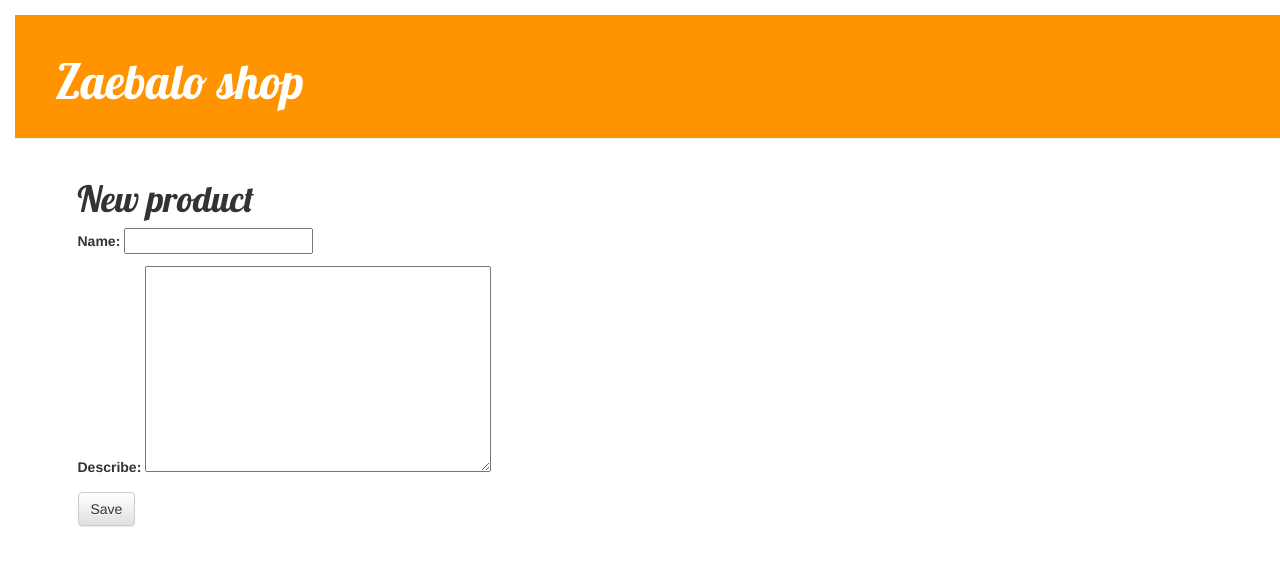
After one commit to DianaEnginoeva/zaebalo_shop, a Django app: page /product/new/ in a window 1280 px wide. The commit adds this page. Shown: the top 566 px of the page. Run offline with Django 3.2, Linux system fonts and the light colour scheme; some libraries are stand-ins or nearby versions.

Commit message:
I did it

```diff
--- /dev/null
+++ b/internet_shop/forms.py
@@ -0,0 +1,9 @@
+from django import forms
+
+from .models import Product
+
+class ProductForm(forms.ModelForm):
+
+    class Meta:
+        model = Product
+        fields = ('name', 'describe',)
--- a/internet_shop/models.py
+++ b/internet_shop/models.py
@@ -7,7 +7,7 @@ class Product(models.Model):
     number_available = models.TextField()
     price = models.TextField()
     number_in_cart = models.TextField()
-    cost = models.BooleanField()
+    cost = models.TextField()
 
     def add_to_cart(self):
         self.save()
--- a/internet_shop/templates/internet_shop/base.html
+++ b/internet_shop/templates/internet_shop/base.html
@@ -9,6 +9,9 @@
     </head>
     <body>
     <div class="page-header">
+        {% if user.is_authenticated %}
+            <a href="{% url 'product_new' %}" class="top-menu"><span class="glyphicon glyphicon-plus"></span></a>
+        {% endif %}
         <h1><a href="/">Zaebalo shop</a></h1>
     </div>
     <div class="content container">
--- a/internet_shop/templates/internet_shop/product_detail.html
+++ b/internet_shop/templates/internet_shop/product_detail.html
@@ -2,6 +2,9 @@
 
 {% block content %}
     <div class="product">
+        {% if user.is_authenticated %}
+            <a class="btn btn-default" href="{% url 'product_edit' pk=product.pk %}"><span class="glyphicon glyphicon-pencil"></span></a>
+        {% endif %}
         <h1>{{ product.name }}</h1>
         <p>{{ product.describe|linebreaksbr }}</p>
         <p>{{ product.price|linebreaksbr }}</p>
--- /dev/null
+++ b/internet_shop/templates/internet_shop/product_edit.html
@@ -0,0 +1,9 @@
+{% extends 'internet_shop/base.html' %}
+
+{% block content %}
+    <h1>New product</h1>
+    <form method="POST" class="product-form">{% csrf_token %}
+        {{ form.as_p }}
+        <button type="submit" class="save btn btn-default">Save</button>
+    </form>
+{% endblock %}
--- a/internet_shop/urls.py
+++ b/internet_shop/urls.py
@@ -4,4 +4,6 @@ from . import views
 urlpatterns = [
     url(r'^$', views.cart_list, name='cart_list'),
     url(r'^product/(?P<pk>\d+)/$', views.product_detail, name='product_detail'),
+    url(r'^product/new/$', views.product_new, name='product_new'),
+    url(r'^product/(?P<pk>\d+)/edit/$', views.product_edit, name='product_edit'),
 ]
--- a/internet_shop/views.py
+++ b/internet_shop/views.py
@@ -1,11 +1,37 @@
 from django.shortcuts import render
 from .models import Product
 from django.shortcuts import render, get_object_or_404
+from .forms import ProductForm
+from django.shortcuts import redirect
 
 def cart_list(request):
-    products = Product.objects.filter(cost=True).order_by('name')
+    products = Product.objects.filter(name='Продукт').order_by('name')
     return render(request, 'internet_shop/cart_list.html', {'products': products})
 
 def product_detail(request, pk):
     product = get_object_or_404(Product, pk=pk)
     return render(request, 'internet_shop/product_detail.html', {'product': product})
+
+def product_new(request):
+    if request.method == "POST":
+        form = ProductForm(request.POST)
+        if form.is_valid():
+            product = form.save()
+            product.save()
+            return redirect('product_detail', pk=product.pk)
+    else:
+        form = ProductForm()
+    return render(request, 'internet_shop/product_edit.html', {'form': form})
+
+
+def product_edit(request, pk):
+    product = get_object_or_404(Product, pk=pk)
+    if request.method == "POST":
+        form = ProductForm(request.POST, instance=product)
+        if form.is_valid():
+            product = form.save()
+            product.save()
+            return redirect('product_detail', pk=product.pk)
+    else:
+        form = ProductForm(instance=product)
+    return render(request, 'internet_shop/product_edit.html', {'form': form})
```
